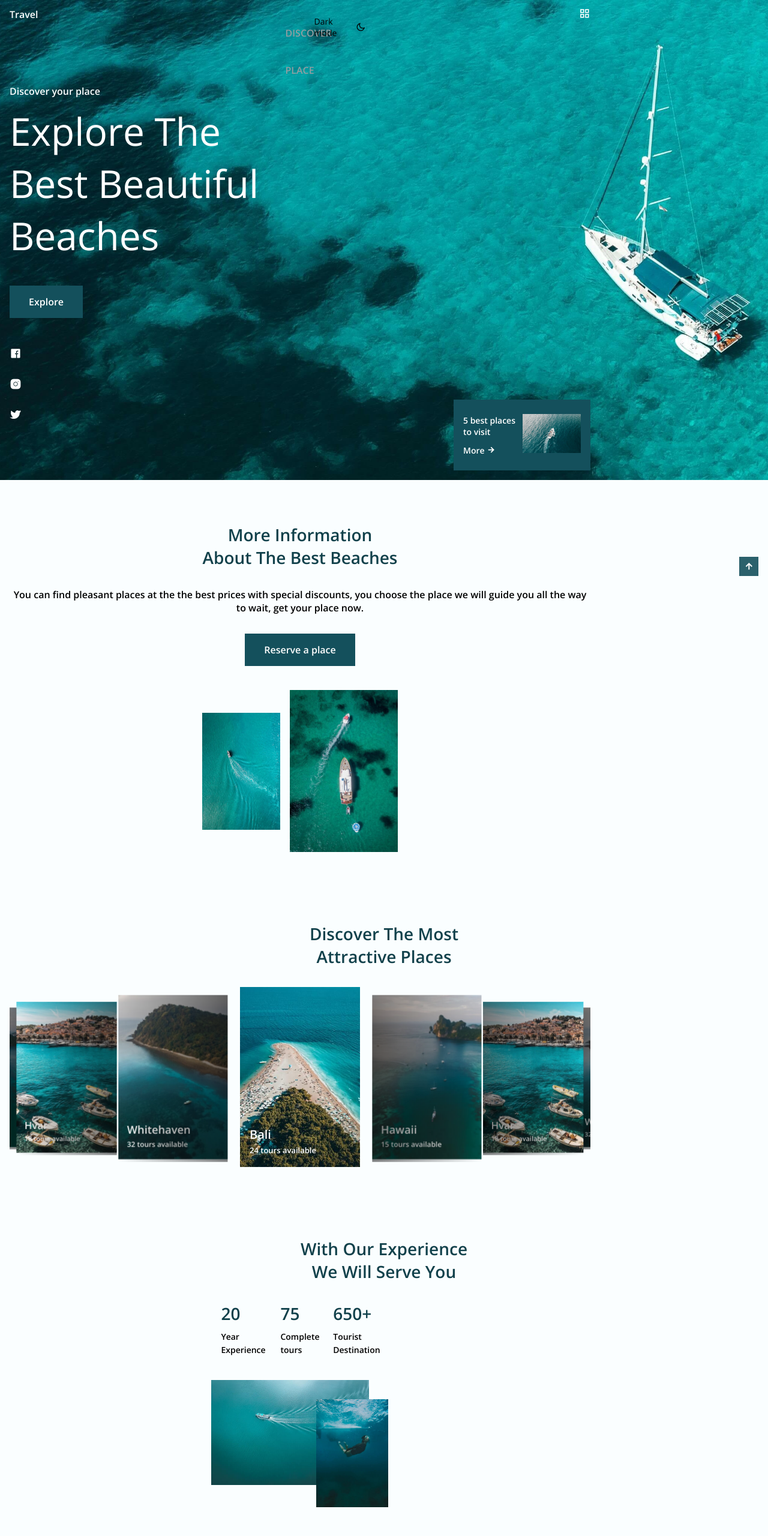
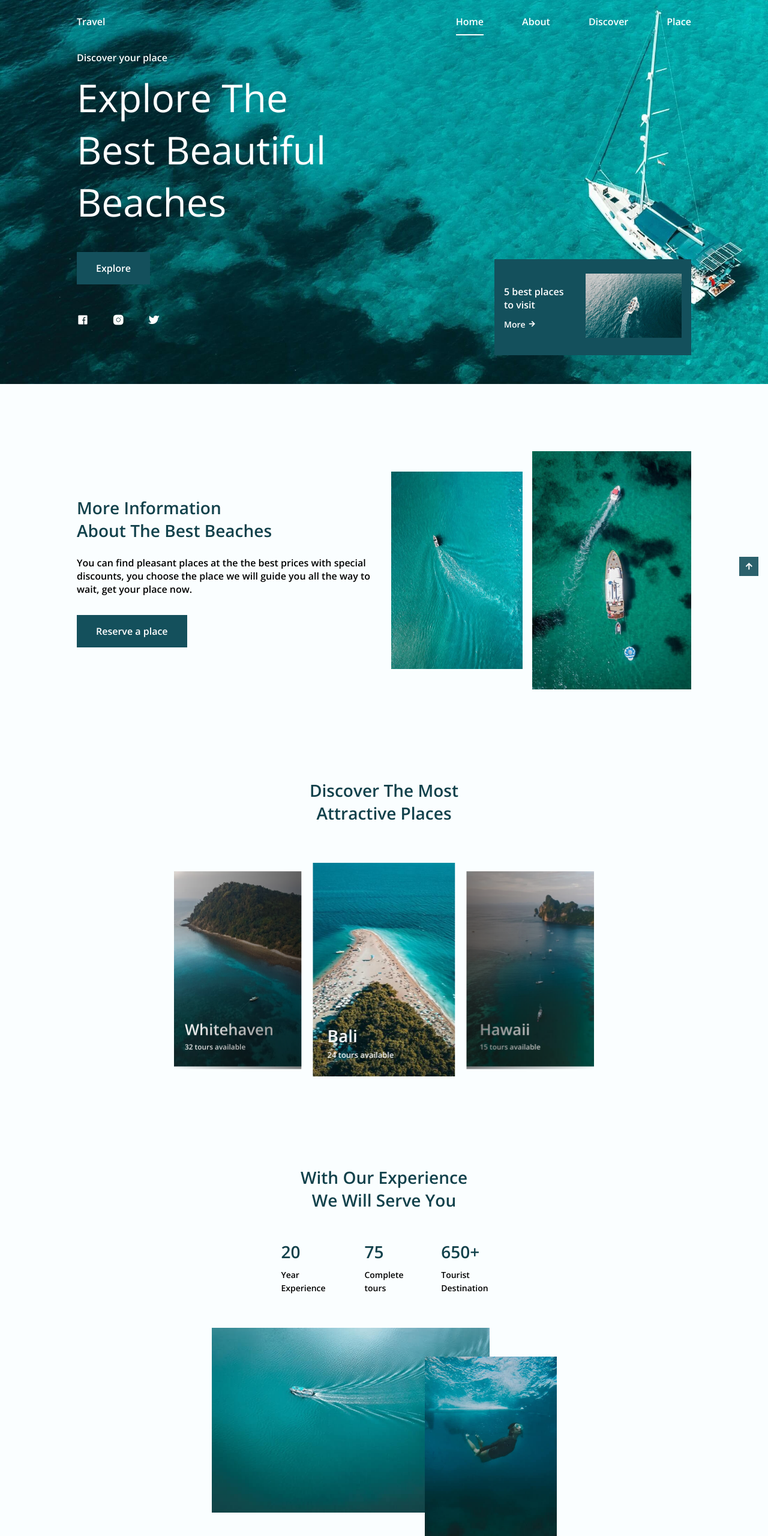
Before and after one commit to UmarkhonAkhmedov/New-Learning-Frontend, a plain HTML site: page Travel/index.html in a window 1280 px wide. Shown: the top 2560 px of the page at 60% size. Drawn offline with nearby package versions, Linux system fonts and the light colour scheme.

Commit message:
Making responsive for desktop, tablet and large screens

```diff
--- a/Travel/assets/css/styles.css
+++ b/Travel/assets/css/styles.css
@@ -672,3 +672,244 @@
   --scroll-bar-color: hsl(var(var(--hue-color), 12%, 48%));
   --scroll-thumb-color: hsl(var(var(--hue-color), 12%, 36%));
 }
+
+
+
+/* Media Queries */
+@media screen and (max-width:340px){
+  .place__container {
+    grid-template-columns: max-content;
+    justify-content: center;
+  }
+  .experience__content {
+    padding: 0;
+  }
+  .experience__overlay:nth-child(1) {
+    width: 190px
+  }
+  .experience__overlay:nth-child(2){
+    width: 80px;
+  }
+  .home__info {
+    width: 190px;
+    padding: 1rem;
+  }
+  .experience__img,
+  .video__container {
+    padding: 0;
+  }
+}
+
+@media screen and (min-width:568px){
+  .video__container {
+    display: grid;
+    grid-template-columns: .6fr;
+    justify-content: center;
+  }
+  .place__container {
+    grid-template-columns: repeat(3, max-content);
+  }
+  .subscribe__form {
+    width: 470px;
+    margin: 0 auto;
+  }
+}
+
+@media screen and (min-width:768px){
+  body {
+    margin: 0;
+  }
+  .nav {
+    height: calc(var(--header-height) + 1.5rem);
+  }
+  .nav__link {
+    color: var(--white-color);
+    text-transform: initial;
+  }
+  .nav__link:hover {
+    color: var(--white-color);
+  }
+
+  .nav__Dark {
+    position: initial;
+  }
+  .nav__menu {
+    display: flex;
+    column-gap: 1rem;
+  }
+  .nav__list {
+    flex-direction: row;
+    column-gap: 4rem;
+  }
+  .nav__toggle,
+  .nav__close,
+  .change-theme-name {
+    display: none;
+  }
+  .change-theme {
+    color: var(--white-color);
+  }
+  .active-link::before {
+    background-color: var(--white-color);
+  }
+  .scroll-header .nav__link {
+    color: var(--text-color);
+  }
+  .scroll-header .active-link {
+    color: var(--title-color);
+  }
+  .scroll-header .active-link:before {
+    background-color: var(--title-color);
+  }
+  .scroll-header .change-theme {
+    color: var(--text-color);
+  }
+  .section {
+    padding: 7rem 0 2rem;
+  }
+  .home__container {
+    height: 100vh;
+    grid-template-rows: 1.8fr .5fr;
+  }
+  .home__data {
+    align-self: flex-end;
+  }
+  .home__social {
+    flex-direction: row;
+    align-self: flex-end;
+    margin-bottom: 3rem;
+    column-gap: 2.5rem;
+  }
+  .home__info {
+    bottom: 3rem;
+  }
+  .about__container {
+    grid-template-columns: repeat(2, 1fr);
+    align-items: center;
+  }
+  .about__data,
+  .about__title {
+    text-align: initial;
+  }
+  .about__title {
+    margin-bottom: var(--mb-1-5);
+  }
+  .about__description {
+    margin-bottom: var(--mb-2);
+  }
+  .discover__container {
+    width: 610px;
+    margin-left: auto;
+    margin-right: auto;
+  }
+  .discover__container,
+  .place__container {
+    padding-top: 2rem;
+  }
+  .experience__overlay:nth-child(1){
+    width: 363px;
+    margin-right: 4rem;
+  }
+  .experience__overlay:nth-child(2){
+    width: 160px;
+  }
+  .subscribe__bg {
+    background: none;
+    padding: 0;
+  }
+  .subscribe__container {
+    background-color: var(--first-color-second);
+    padding: 3.5rem 0;
+  }
+  .subscribe__input {
+    padding: 0 .5rem;
+  }
+  .footer__rights {
+    flex-direction: row;
+    justify-content: space-between;
+  }
+}
+
+@media screen and (min-width:1024px){
+  .container {
+    margin-left: auto;
+    margin-right: auto;
+  }
+  .home__container {
+    grid-template-rows: 2fr .5fr;
+  }
+  .home__info {
+    width: 328px;
+    grid-template-columns: 1fr 2fr;
+    column-gap: 2rem;
+  }
+  .home__info-title {
+    font-size: var(--normal-font-size);
+  }
+  .home__info-img {
+    width: 240px;
+  }
+  .about__img-one {
+    width: 240px;
+  }
+  .about__img-two {
+    width: 290px;
+  }
+  .discover__card {
+    width: 237px;
+  }
+  .discover__container {
+    width: 700px;
+  }
+  .discover__data {
+    left: 1.5rem;
+    bottom: 2rem;
+  }
+  .discover__title {
+    font-size: var(--h2-font-size);
+  }
+  .experience__content {
+    margin: var(--mb-1) 0;
+    column-gap: 3.5rem;
+  }
+  .experience__overlay:nth-child(1){
+    width: 463px;
+    margin-right: 7rem;
+  }
+  .experience__overlay:nth-child(2){
+    width: 220px;
+    top: 3rem;
+  }
+  .video__container {
+    grid-template-columns: .7fr;
+  }
+  .video__description {
+    padding: 0 8rem;
+  }
+  .place__container {
+    gap: 3rem 2rem;
+  }
+  .place__card,
+  .place__img {
+    height: 236px;
+  }
+  .footer__content {
+    justify-items: center;
+  }
+}
+
+@media screen and (min-width:1200px){
+  .container {
+    max-width: 1024px;
+  }
+}
+
+@media screen and (min-height:721px){
+  body {
+    margin: 0;
+  }
+  .home__container,
+  .home__img {
+    height: 640px;
+  }
+}
```
